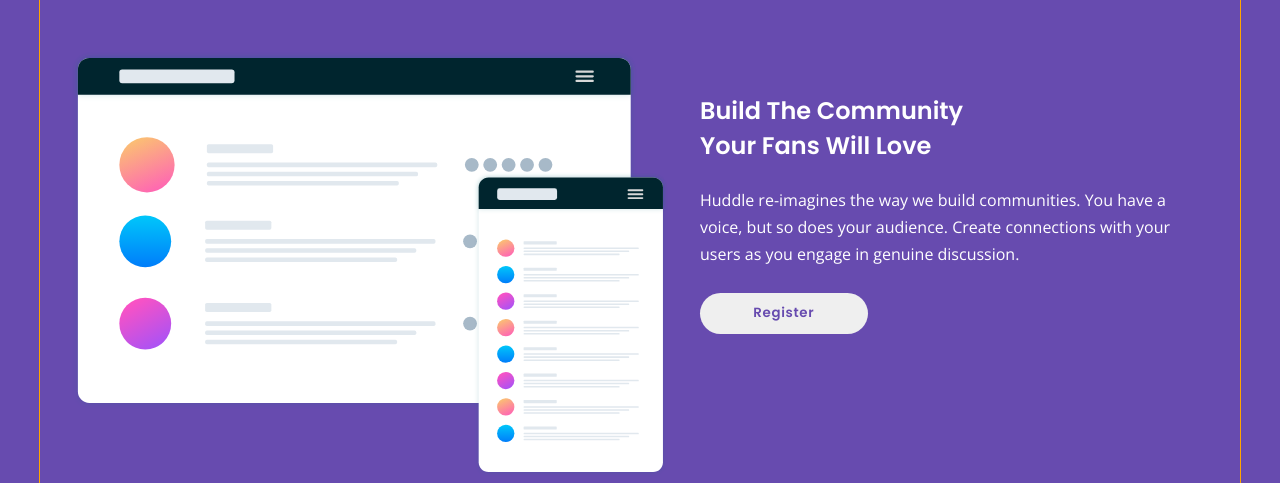
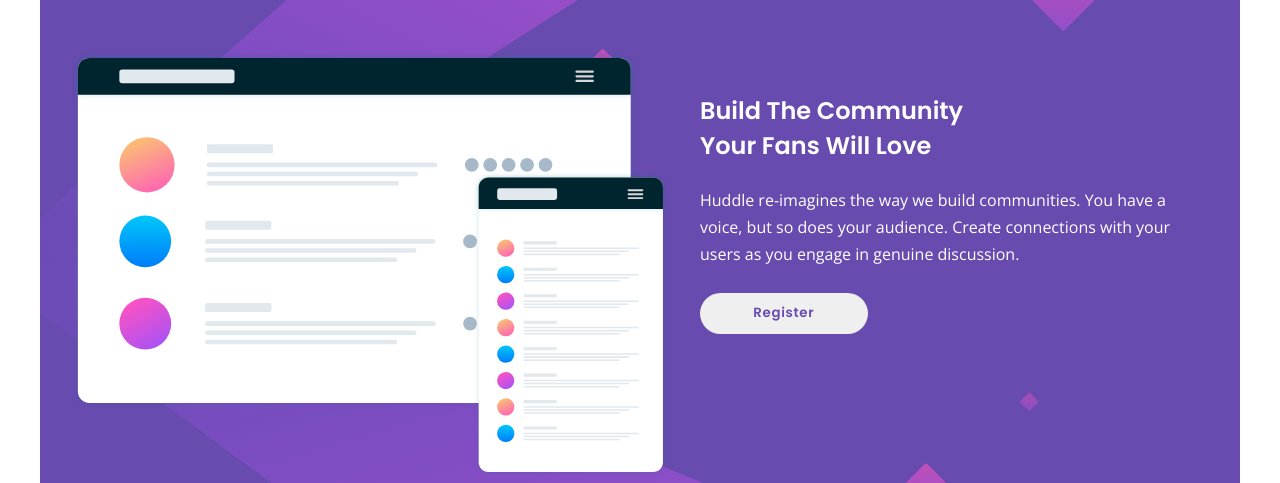
Before and after one commit to Mzu-Soci/Huddle-landing-page, a plain HTML site: page index.html in a window 1280 px wide. Shown: the part 164-647 px from the top of the page. Drawn offline with nearby package versions, Linux system fonts and the light colour scheme.

Commit message:
svg back ground on

```diff
--- a/css/style.css
+++ b/css/style.css
@@ -7,24 +7,19 @@ body {
     height: 100vh;
     display: flex;
     align-items: center;
-    background-color: hsl(257, 40%, 49%);
 
-}
-
-main {
-    /* background-color: hsl(257, 40%, 49%); */
 }
 
 .container {
     margin: auto;
-    border: orange 1px solid;
+    background-color: hsl(257, 40%, 49%);
 }
 
-.hero_bg {
+.mobile_bg, .desktop_bg {
     position: absolute;
 }
 
-.hero_section {
+.hero_section, .text_content{
     position: relative;
     z-index: 1;
 }
@@ -34,7 +29,6 @@ main {
 }
 
 .text_content {
-    /* text-align: center; */
     color: white;
 }
 
@@ -94,7 +88,15 @@ button {
     .hero_section {
         max-width: 50%;
         padding: 2em;
-        /* border: solid white 1px; */
+    }
+
+    .mobile_bg {
+        display: none;
+    }
+
+    .desktop_bg {
+        max-width: 1200px;
+        max-height: 640px;
     }
 
     .hero_image {
@@ -104,7 +106,6 @@ button {
 
     .text_content {
         max-width: 45%;
-        /* border: solid red 1px; */
         margin: 11em 0 2em 0;
     }
 
@@ -126,9 +127,7 @@ button {
     .social_section {
         text-align: right;
         max-width: 90%;
-
     }
-
 }
 
 @media only screen and (max-width: 600px) {
@@ -138,6 +137,10 @@ button {
 
     .hero_section {
         padding: 2em;
+    }
+
+    .desktop_bg {
+        display: none;
     }
 
     .logo {
@@ -166,5 +169,4 @@ button {
         padding: .8em 5em;
         margin-bottom: 6em;
     }
-
 }
--- a/index.html
+++ b/index.html
@@ -25,7 +25,9 @@
   <body>
     <div class="container">
       <!-- <main> -->
-      <!-- <img class="hero_bg" src="images/bg-mobile.svg" alt="" /> -->
+      <img class="mobile_bg" src="images/bg-mobile.svg" alt="" />
+      <img class="desktop_bg" src="images/bg-desktop.svg" alt="" />
+
 
       <div class="hero_section">
         <img src="images/logo.svg" alt="" class="logo" />
```
Also changed, not shown: Screenshot Desktop.jpg (added), Screenshot Mobile.jpg (added), 1 other file.
